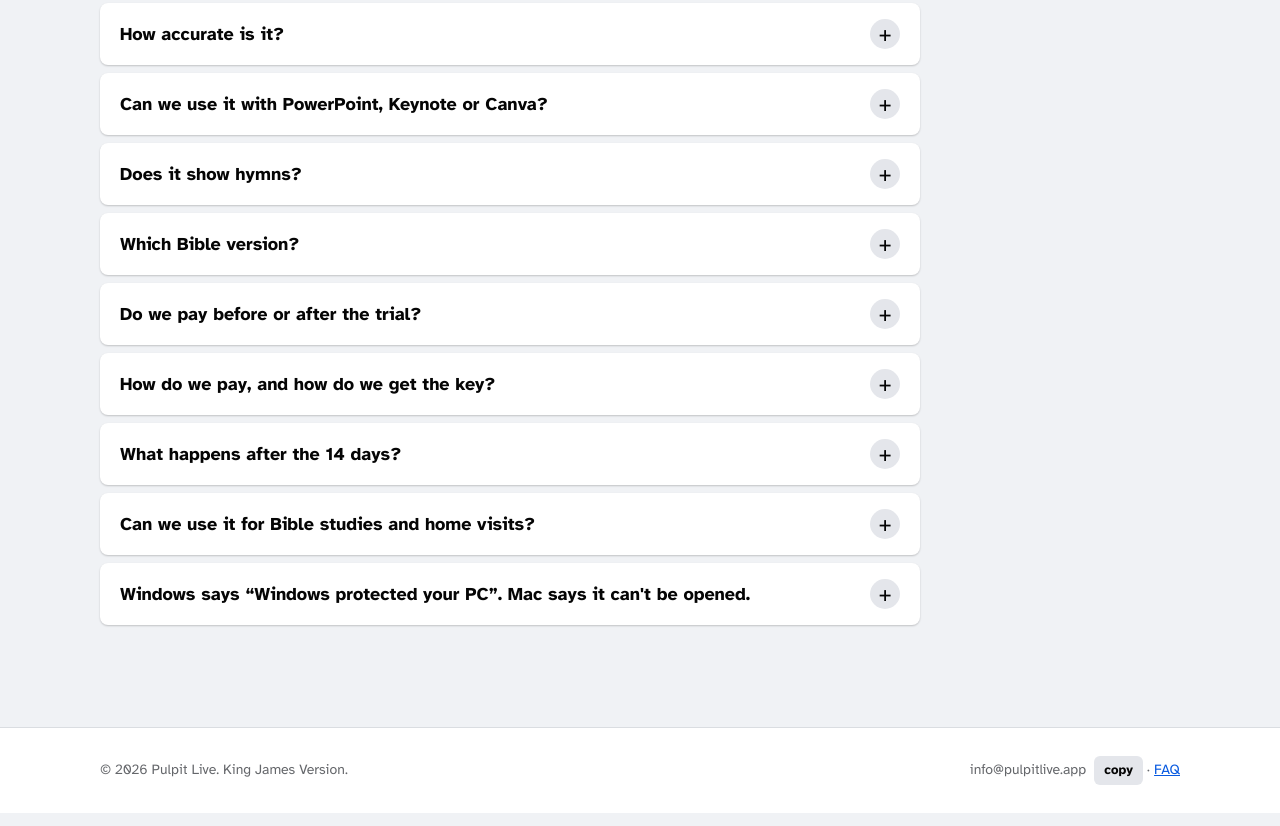
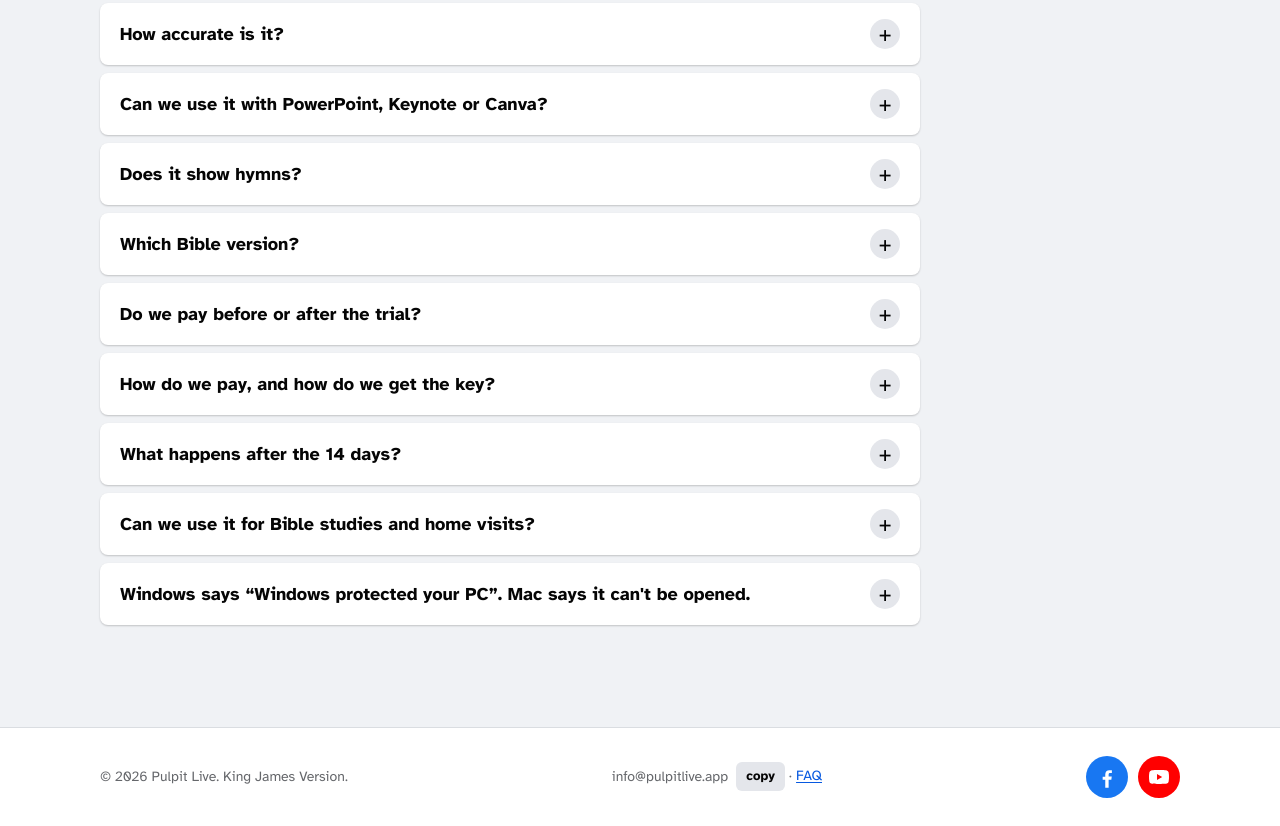
Before and after one commit to brentnara98/pulpitlive-site, a plain HTML site: page index.html in a window 1280 px wide. Shown: the part 10012-10838 px from the top of the page. Drawn offline with Linux system fonts and the light colour scheme.

Commit message:
Footer: Facebook and YouTube links
Co-Authored-By: Claude Opus 5.5 <noreply@anthropic.com>
Claude-Session: https://claude.ai/code/session_01CAFpoQtmKDzdZ2oGt5qfwf

```diff
--- a/index.html
+++ b/index.html
@@ -287,6 +287,10 @@
   <div class="wrap">
     <div>© 2026 Pulpit Live. King James Version.</div>
     <div><span class="copyline">info@pulpitlive.app <button type="button" class="copybtn" data-copy="info@pulpitlive.app">copy</button></span> · <a href="#faq">FAQ</a></div>
+    <div class="socials">
+      <a class="social fb" href="https://www.facebook.com/pulpitliveofficial/" target="_blank" rel="noopener" aria-label="Pulpit Live on Facebook" title="Facebook"><svg viewBox="0 0 24 24" aria-hidden="true"><path fill="currentColor" d="M13.5 21.9v-7.4h2.5l.4-2.9h-2.9V9.8c0-.8.3-1.4 1.4-1.4h1.6V5.8c-.3 0-1.2-.1-2.3-.1-2.3 0-3.8 1.4-3.8 3.9v2.1H8v2.9h2.4v7.4"/></svg></a>
+      <a class="social yt" href="https://www.youtube.com/@pulpitlive" target="_blank" rel="noopener" aria-label="Pulpit Live on YouTube" title="YouTube"><svg viewBox="0 0 24 24" aria-hidden="true"><path fill="currentColor" d="M21.6 7.2a2.5 2.5 0 0 0-1.8-1.8C18.2 5 12 5 12 5s-6.2 0-7.8.4A2.5 2.5 0 0 0 2.4 7.2 26 26 0 0 0 2 12a26 26 0 0 0 .4 4.8 2.5 2.5 0 0 0 1.8 1.8c1.6.4 7.8.4 7.8.4s6.2 0 7.8-.4a2.5 2.5 0 0 0 1.8-1.8A26 26 0 0 0 22 12a26 26 0 0 0-.4-4.8zM10 15V9l5.2 3z"/></svg></a>
+    </div>
   </div>
 </footer>
 </body>
--- a/style.css
+++ b/style.css
@@ -219,3 +219,13 @@ footer a{color:var(--blue-dark)}
 .install .install-video[hidden]{display:none}
 .video iframe{position:absolute;inset:0;width:100%;height:100%;border:0}
 .video:has(iframe){padding:0}
+
+
+/* Social links (footer) */
+.socials{display:flex;gap:10px}
+.social{width:42px;height:42px;border-radius:50%;display:inline-flex;align-items:center;justify-content:center;color:#fff;transition:transform .12s ease,filter .12s ease}
+.social svg{width:22px;height:22px}
+.social:hover{transform:translateY(-1px);filter:brightness(1.08)}
+.social.fb{background:#1877f2} .social.fb svg{width:26px;height:26px}
+.social.yt{background:#ff0000}
+.social.yt svg{width:24px;height:24px}
```
